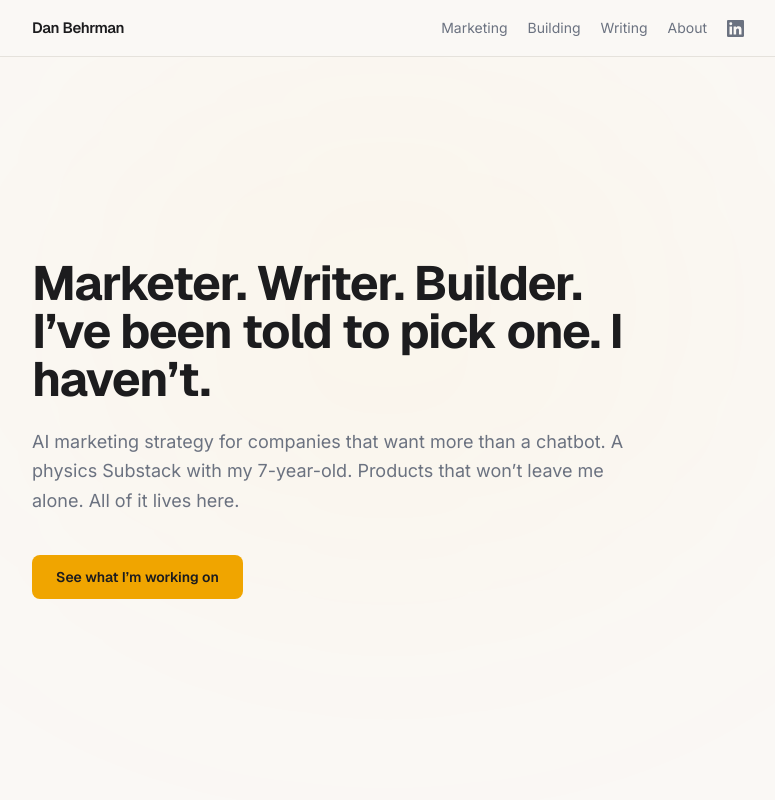
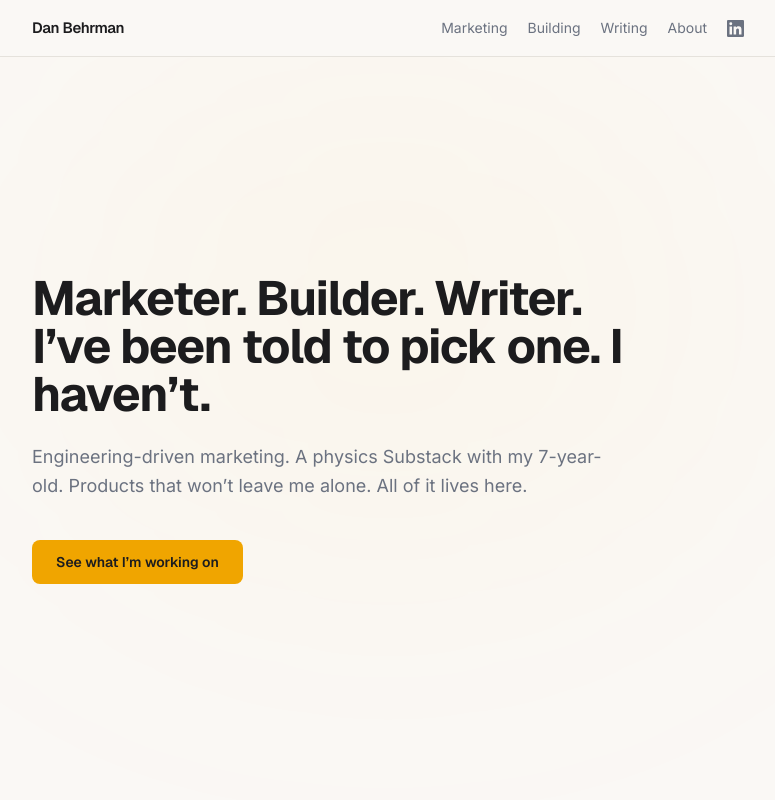
Before and after one commit to danielbehrman/behrman-dev, a Next.js app: page / in a window 1280 px wide. Shown: the top 800 px of the page, without its empty margins (252-1027 px from the left). Built offline with nearby package versions, Linux system fonts and the light colour scheme; no server answers.

Commit message:
Fix Hero copy: tagline order and sub-line to match BRIEF

```diff
--- a/components/Hero.tsx
+++ b/components/Hero.tsx
@@ -13,11 +13,11 @@ export default function Hero() {
       <div className="max-w-content mx-auto px-6 py-24 relative z-10 w-full">
         <FadeUp>
           <h1 className="font-heading text-4xl sm:text-5xl font-bold text-primary leading-[1.1] tracking-tight mb-6">
-            Marketer. Writer. Builder.<br />
+            Marketer. Builder. Writer.<br />
             I&rsquo;ve been told to pick one. I haven&rsquo;t.
           </h1>
           <p className="text-secondary text-lg leading-relaxed mb-10 max-w-[600px]">
-            AI marketing strategy for companies that want more than a chatbot. A physics Substack with my 7-year-old. Products that won&rsquo;t leave me alone. All of it lives here.
+            Engineering-driven marketing. A physics Substack with my 7-year-old. Products that won&rsquo;t leave me alone. All of it lives here.
           </p>
           <a
             href="#marketing"
```
